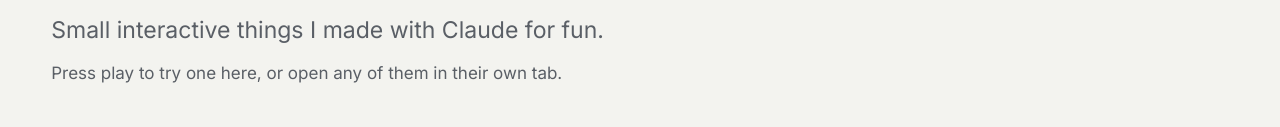
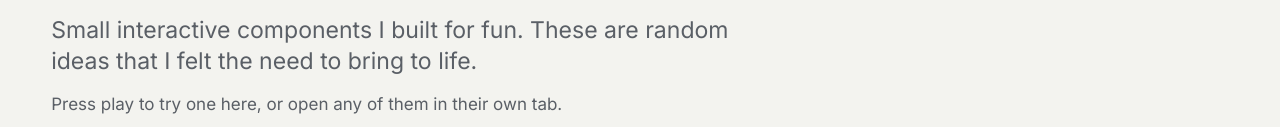
Before and after one commit to dstraffon/dstraffon_portfolio, a plain HTML site: page playground.html in a window 1280 px wide. Shown: the part 243-370 px from the top of the page. Drawn offline with nearby package versions, Linux system fonts and the light colour scheme.

Commit message:
Use Dylan's wording for the Playground intro line
Co-Authored-By: Claude Opus 5.5 <noreply@anthropic.com>
Claude-Session: https://claude.ai/code/session_01C1U52wAvqWg9ibqVA3vcHi

```diff
--- a/playground.html
+++ b/playground.html
@@ -36,7 +36,7 @@
 <main id="main">
 <header class="wrap case-head">
   <h1>Playground</h1>
-  <p class="deck">Small interactive things I made with Claude for fun.</p>
+  <p class="deck">Small interactive components I built for fun. These are random ideas that I felt the need to bring to life.</p>
   <p class="muted toy-intro js-only">Press play to try one here, or open any of them in their own tab.</p>
 </header>
 <div class="wrap toys">
```
